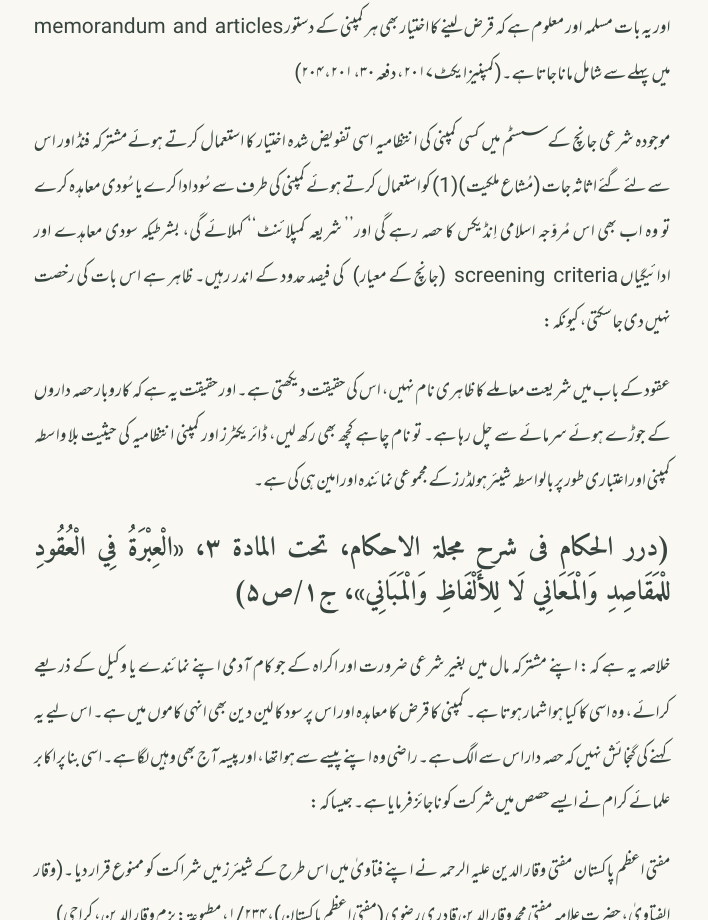
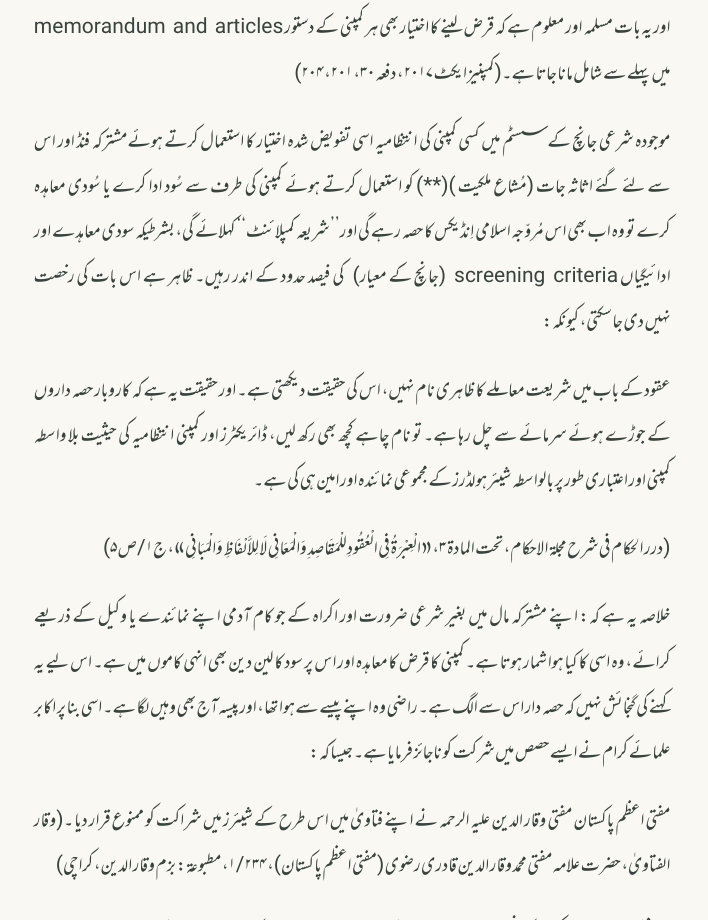
Before and after one commit to TahirQadri88/PersonalWebsite, a plain HTML site: page posts/reservations-shariah-screening-stocks.html in a window 1280 px wide. Shown: the part 1900-2820 px from the top of the page, without its empty margins (417-1125 px from the left). Drawn offline with Linux system fonts and the light colour scheme; a web font is replaced by a local one.

Commit message:
Update from the editor
content.js, posts/reservations-shariah-screening-stocks.html, files/cards/saa-ki-tahqeeq.jpg, files/cards/khutba-hajjatul-wida.jpg, files/cards/nfts.jpg, files/cards/al-ithaf-fazail-tawaf.jpg, files/cards/bustan-bani-amir.jpg, files/cards/bay-al-hayawan.jpg, files/cards/ihram-charts.jpg, files/cards/roza-ka-naqsha.jpg, files/cards/halloween.jpg, files/cards/ilm-ul-meerath.jpg, files/cards/asbab-e-saba.jpg, files/cards/sai-ul-ifham.jpg, files/cards/kitabein-mashin-ki-khurak.jpg, files/cards/alfaz-ka-intikhab.jpg, files/cards/arafat-mazhar-jawabat.jpg, files/cards/reservations-shariah-screening-stocks.jpg, files/cards/qata-taalluq.jpg

Published by tahir.razavi@gmail.com

```diff
--- a/posts/reservations-shariah-screening-stocks.html
+++ b/posts/reservations-shariah-screening-stocks.html
@@ -56,9 +56,9 @@
           <p class="urdu" lang="ur" dir="rtl">شیئر خریدنے والا شخص اپنی رضامندی سے کمپنی کا مالی شریک بن کر اس کے قانونی و آئینی نظام کا حصہ بنتا ہے۔ اس نظام کے تحت بورڈ (board of directors) کو کمپنی کا کاروبار چلانے، اجیر رکھنے، قرضہ لینے اور سرمایہ کاری کرنے کا اختیار حاصل ہوتا ہے۔تفصیل اس کی یہ ہے کہ:</p>
           <p class="urdu align-left" lang="ur" dir="rtl">کمپنی قانون کی نظر میں الگ اعتباری تشخص artificial legal entity ضرور ہے، مگر یہ ادارہ اعتباری اور غیر عاقل ہونے کی وجہ سے خود کوئی سودا نہیں کرسکتا۔ اس کے سارے معاہدے ڈائریکٹر اور بورڈ کے نمائندے کرتے ہیں، اس سلسلہ میں قانون ڈائریکٹر زکو کمپنی کا نمائندہ اور امانت دار مانتا ہے۔</p>
           <p class="urdu align-left" lang="ur" dir="rtl">اور یہ بات مسلمہ اور معلوم ہے کہ قرض لینے کا اختیار بھی ہر کمپنی کے دستور memorandum and articles میں پہلے سے شامل مانا جاتا ہے۔(کمپنیز ایکٹ ۲۰۱۷، دفعہ ۳۰، ۲۰۱، ۲۰۴)</p>
-          <p class="urdu align-left" lang="ur" dir="rtl">موجودہ شرعی جانچ کے سسٹم میں کسی کمپنی کی انتظامیہ اسی تفویض شدہ اختیار کا استعمال کرتے ہوئےمشترکہ فنڈ اور اس سے لئے گئے اثاثہ جات (مُشاع ملکیت )(1) کو استعمال کرتے ہوئے کمپنی کی طرف سے سُود ادا کرے یا سُودی معاہدہ کرے تو وہ اب بھی اس مُروّجہ اسلامی اِنڈیکس کا حصہ رہے گی اور’’ شریعہ کمپلائنٹ‘‘ کہلائے گی، بشرطیکہ سودی معاہدے اور ادائیگیاں screening criteria (جانچ کے معیار) کی فیصد حدود کے اندر رہیں۔ ظاہر ہے اس بات کی رخصت نہیں دی جاسکتی، کیونکہ:</p>
+          <p class="urdu align-left" lang="ur" dir="rtl">موجودہ شرعی جانچ کے سسٹم میں کسی کمپنی کی انتظامیہ اسی تفویض شدہ اختیار کا استعمال کرتے ہوئےمشترکہ فنڈ اور اس سے لئے گئے اثاثہ جات (مُشاع ملکیت )(**) کو استعمال کرتے ہوئے کمپنی کی طرف سے سُود ادا کرے یا سُودی معاہدہ کرے تو وہ اب بھی اس مُروّجہ اسلامی اِنڈیکس کا حصہ رہے گی اور’’ شریعہ کمپلائنٹ‘‘ کہلائے گی، بشرطیکہ سودی معاہدے اور ادائیگیاں screening criteria (جانچ کے معیار) کی فیصد حدود کے اندر رہیں۔ ظاہر ہے اس بات کی رخصت نہیں دی جاسکتی، کیونکہ:</p>
           <p class="urdu align-left" lang="ur" dir="rtl">عقود کے باب میں شریعت معاملے کا ظاہری نام نہیں، اس کی حقیقت دیکھتی ہے۔ اور حقیقت یہ ہے کہ کاروبار حصہ داروں کے جوڑے ہوئے سرمائے سے چل رہا ہے۔ تو نام چاہے کچھ بھی رکھ لیں، ڈائریکٹرز اور کمپنی انتظامیہ کی حیثیت بلا واسطہ کمپنی اور اعتباری طور پر بالواسطہ شیئر ہولڈرز کے مجموعی نمائندہ اور امین ہی کی ہے۔</p>
-          <p class="arabic align-left" lang="ar" dir="rtl">(درر الحکام فی شرح مجلۃ الاحکام، تحت المادۃ ۳، «الْعِبْرَةُ فِي الْعُقُودِ للْمَقَاصِدِ وَالْمَعَانِي لَا لِلأَلْفَاظِ وَالْمَبَانِي»، ج۱/ص۵)</p>
+          <p class="urdu align-left" lang="ur" dir="rtl">(درر الحکام فی شرح مجلۃ الاحکام، تحت المادۃ ۳، «الْعِبْرَةُ فِي الْعُقُودِ للْمَقَاصِدِ وَالْمَعَانِي لَا لِلأَلْفَاظِ وَالْمَبَانِي»، ج۱/ص۵)</p>
           <p class="urdu align-left" lang="ur" dir="rtl">خلاصہ یہ ہے کہ: اپنے مشترکہ مال میں بغیر شرعی ضرورت اور اکراہ کے جو کام آدمی اپنے نمائندے یا وکیل کے ذریعے کرائے، وہ اسی کا کیا ہوا شمار ہوتا ہے۔ کمپنی کا قرض کا معاہدہ اور اس پر سود کا لین دین بھی انہی کاموں میں ہے۔ اس لیے یہ کہنے کی گنجائش نہیں کہ حصہ دار اس سے الگ ہے۔ راضی وہ اپنے پیسے سے ہوا تھا، اور پیسہ آج بھی وہیں لگا ہے۔ اسی بنا پر اکابر علمائے کرام نے ایسے حصص میں شرکت کو ناجائز فرمایا ہے۔ جیسا کہ:</p>
           <p class="urdu align-center" lang="ur" dir="rtl">مفتی اعظم پاکستان مفتی وقار الدین علیہ الرحمہ نے اپنے فتاویٰ میں اس طرح کے شیئرز میں شراکت کو ممنوع قرار دیا ۔(وقار الفتاویٰ، حضرت علامہ مفتی محمد وقار الدین قادری رضوی (مفتی اعظم پاکستان)، ۱/۲۳۴، مطبوعۃ: بزم وقار الدین، کراچی)</p>
           <p class="urdu align-right" lang="ur" dir="rtl">اور مجلس شرعی مبارکپور کے فیصلوں میں بھی علماء ِاہلنست نے اسی ممانعت کے موقف پر اتفاق کیا۔حضرت تاج الشریعہ مفتی محمد اختر رضا خاں از ہری علیہ الرحمہ ، محدث کبیر مفتی ضیاء المصطفیٰ قادری، مفتی نظام الدین رضوی دام ظلہ اور کثیر علماء و فقہاء کی اس پر تصدیق موجود ہے۔</p>
```
Also changed, not shown: content.js (+1 -1 lines), files/cards/al-ithaf-fazail-tawaf.jpg, files/cards/alfaz-ka-intikhab.jpg, files/cards/arafat-mazhar-jawabat.jpg, files/cards/asbab-e-saba.jpg, files/cards/bay-al-hayawan.jpg, files/cards/bustan-bani-amir.jpg, files/cards/halloween.jpg, files/cards/ihram-charts.jpg, files/cards/ilm-ul-meerath.jpg, files/cards/khutba-hajjatul-wida.jpg, files/cards/kitabein-mashin-ki-khurak.jpg, files/cards/nfts.jpg, files/cards/qata-taalluq.jpg, 4 more files.
